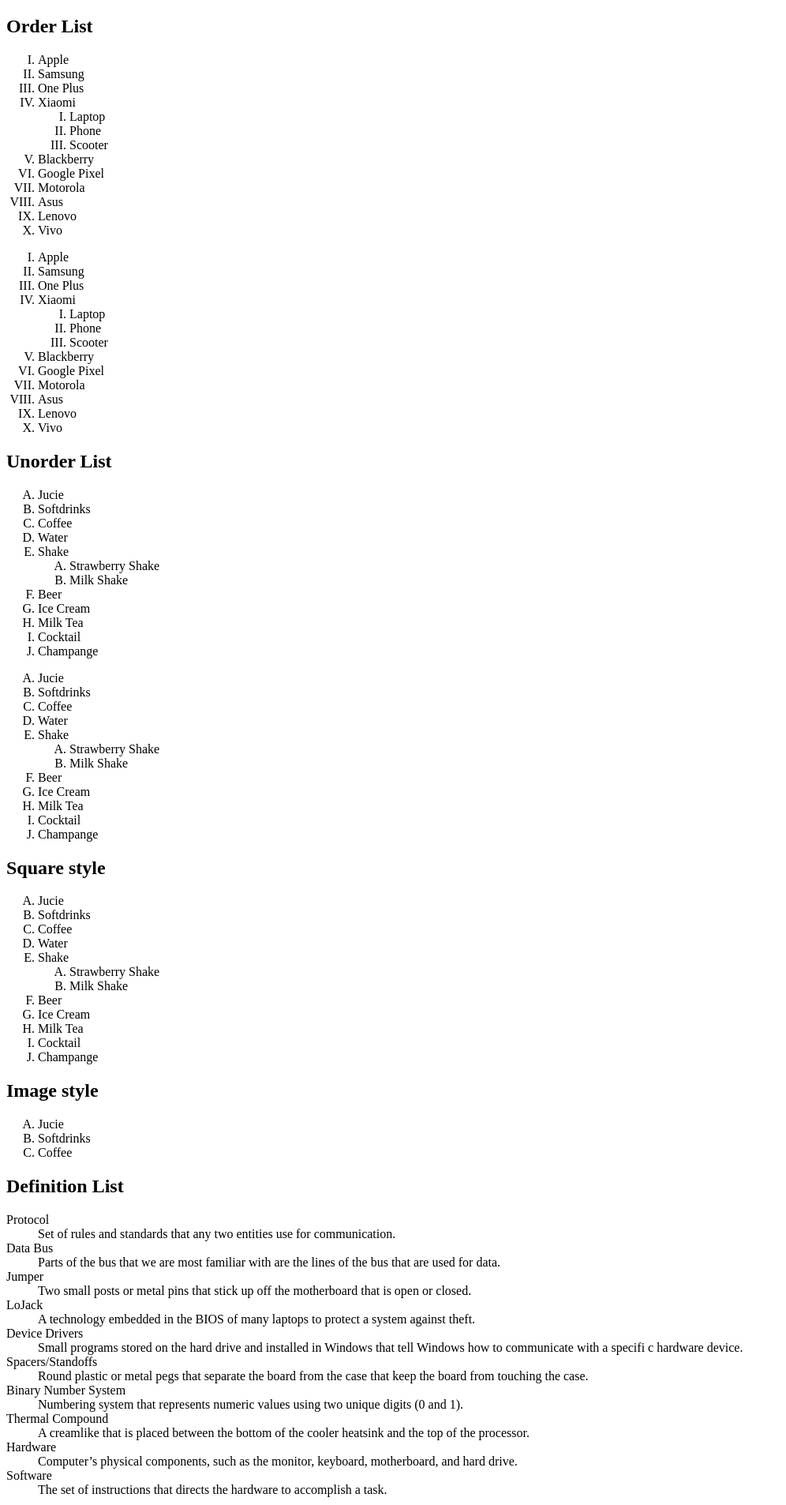
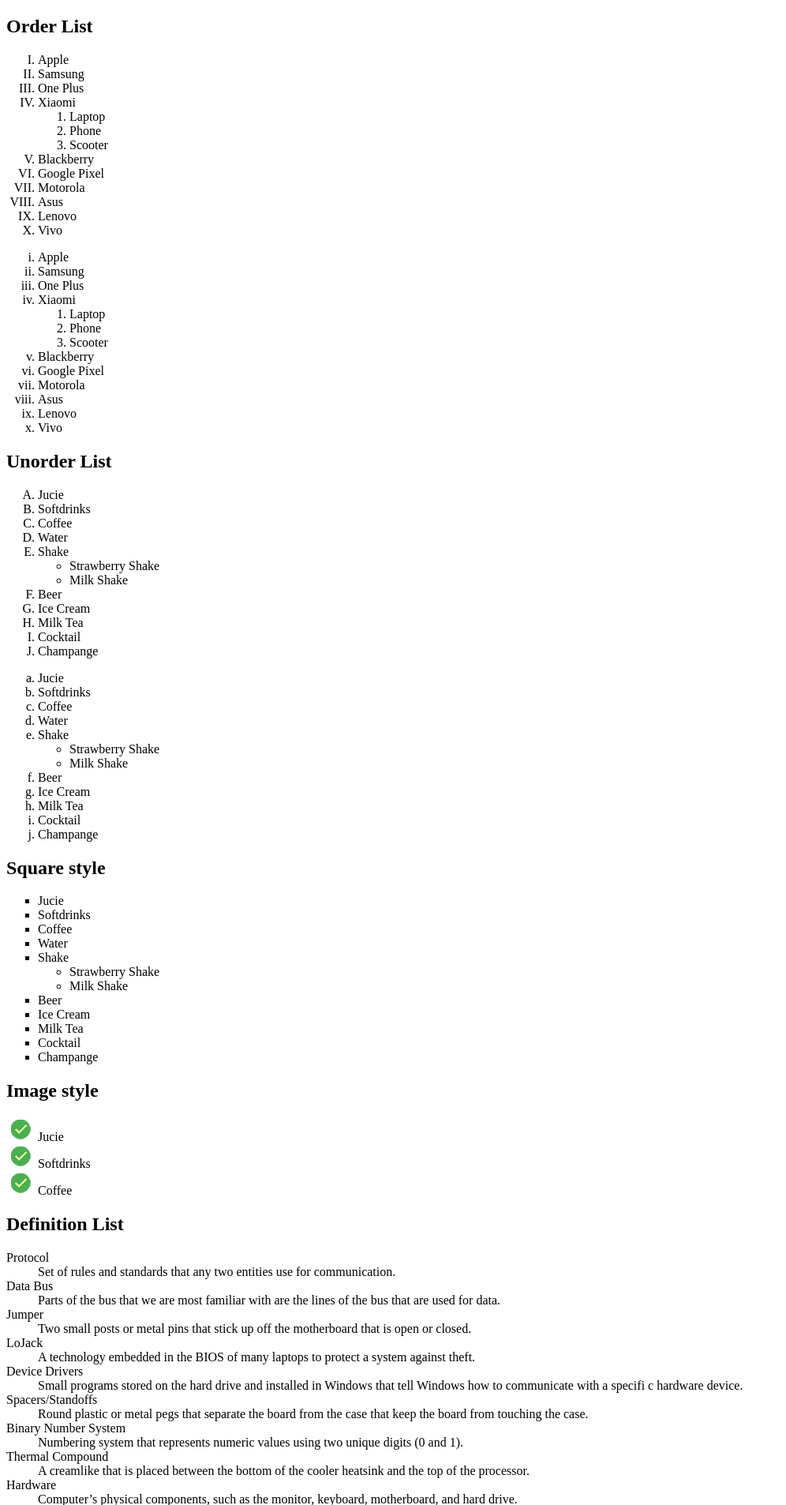
Before and after one commit to jhonniel/tesda-prog-activity, a PHP site: page / in a window 1280 px wide. Shown: the top 1906 px of the page at 79% size, without its empty margins (0-996 px from the left). Run offline with PHP 8.4, Linux system fonts and the light colour scheme.

Commit message:
Add files via upload

```diff
--- a/YgaY_Activity_3/style.css
+++ b/YgaY_Activity_3/style.css
@@ -1,14 +1,23 @@
-ol {
+.upperroman {
     list-style-type: upper-roman;
 }
-
-ul {
-    list-style-type: upper-alpha;
-    l
+.lowerroman {
+    list-style-type: lower-roman;
 }
 
-img {
-    border: 1px solid #ddd;
-    border-radius: 4px;
-    width: 150px;
+#upperalpha{
+    list-style-type: upper-alpha;
 }
+#loweralpha{
+    list-style-type: lower-alpha;
+}
+
+#square{
+    list-style-type: square;
+}
+
+
+#imgstyle{
+    list-style-image: url(Image/ok.png);
+
+}
```
Also changed, not shown: YgaY_Activity_3/Image/ok.png (added), YgaY_Activity_3/Image/star.png (added), YgaY_Activity_3/index.html (line endings or trailing spaces).
